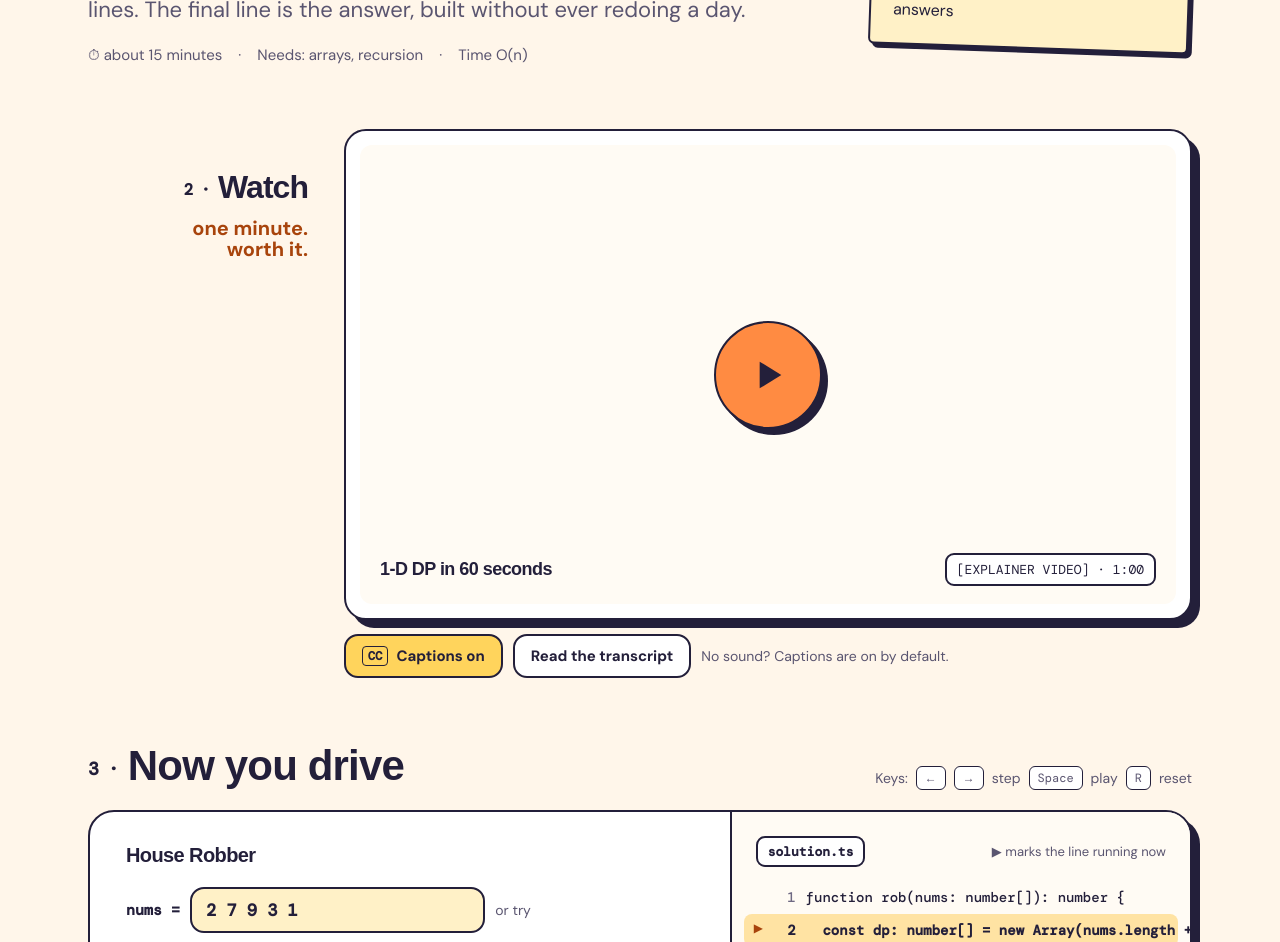
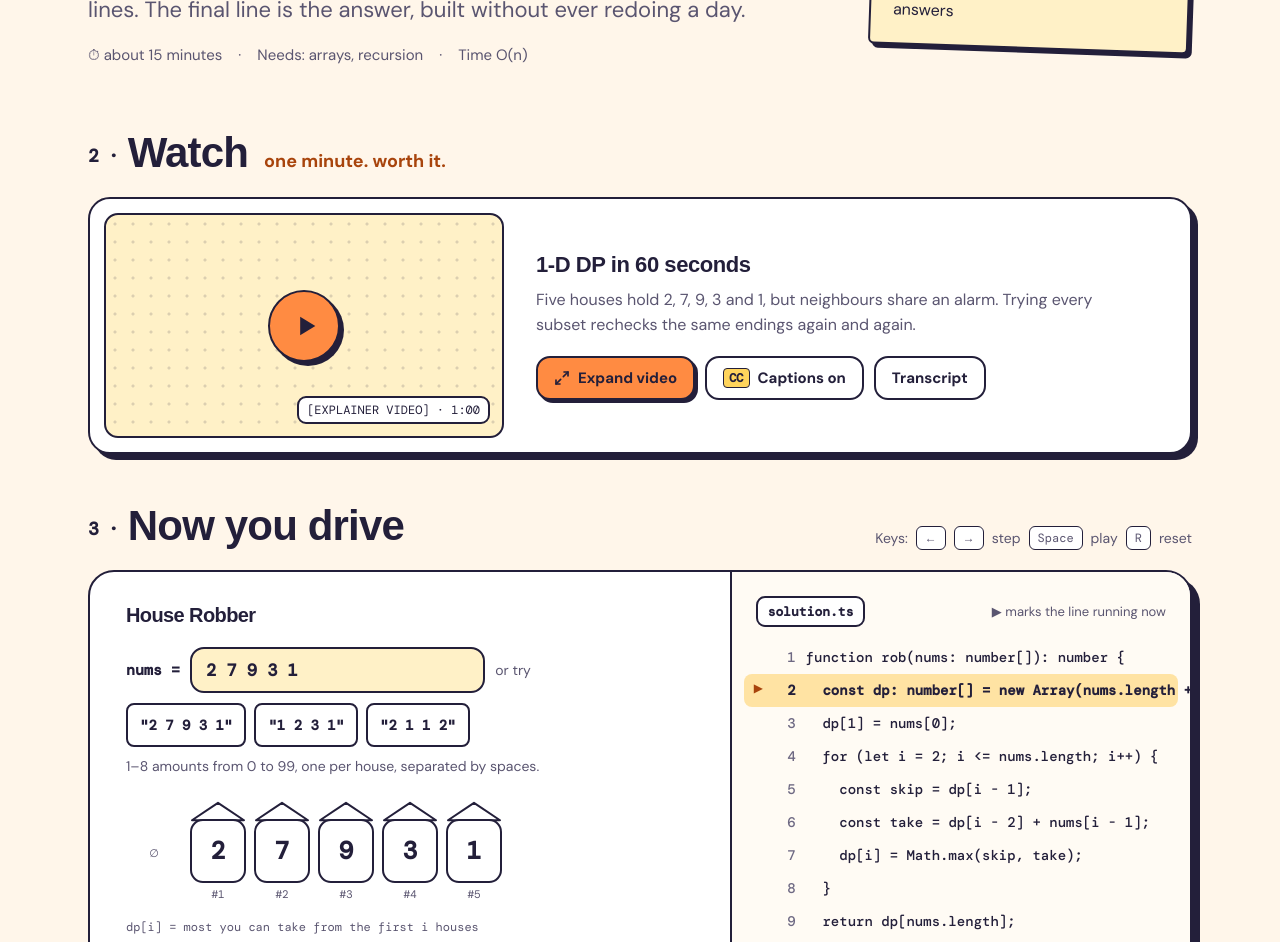
Before and after one commit to rohan-ahire1/pointer, a Next.js app: page /patterns/1-d-dp in a window 1280 px wide. Shown: the part 460-1402 px from the top of the page. Built offline with nearby package versions, Linux system fonts and the light colour scheme; a web font is replaced by a local one.

Commit message:
Redesign the Watch card: poster beside title, teaser and controls

```diff
--- a/components/Lesson/LessonWatch/LessonWatch.module.css
+++ b/components/Lesson/LessonWatch/LessonWatch.module.css
@@ -1,104 +1,137 @@
 .section {
   display: flex;
   flex-direction: column;
-  gap: 24px;
-  padding-bottom: 64px;
+  gap: 20px;
+  padding-bottom: 48px;
 }
 
-@media (min-width: 900px) {
-  .section {
-    flex-direction: row;
-    gap: 36px;
-  }
+.head {
+  display: flex;
+  flex-wrap: wrap;
+  align-items: baseline;
+  gap: 6px 16px;
 }
 
-.eyebrowCol {
-  display: flex;
-  flex-direction: column;
-  gap: 12px;
-  flex: 0 0 auto;
-}
-
-@media (min-width: 900px) {
-  .eyebrowCol {
-    align-items: flex-end;
-    text-align: right;
-    padding-top: 40px;
-    width: 220px;
-  }
-}
-
+/* Matches the Try it / Solve section headings. */
 .heading {
   margin: 0;
   font-weight: 800;
-  font-size: 32px;
+  font-size: clamp(28px, 4vw, 42px);
+  letter-spacing: -0.02em;
 }
 
 .headingIndex {
   font-family: var(--font-mono);
-  font-size: 16px;
+  font-size: 18px;
   vertical-align: middle;
 }
 
-.eyebrow {
-  font-family: var(--font-body);
-  font-size: 20px;
+.note {
+  font-size: 18px;
   font-weight: 700;
-  line-height: 1.05;
   color: var(--pen);
 }
 
-.videoCol {
-  display: flex;
-  flex-direction: column;
-  gap: 14px;
-  min-width: 0;
-  flex: 1 1 auto;
+.card {
+  display: grid;
+  grid-template-columns: minmax(0, 1fr);
+  gap: 18px;
+  padding: 14px;
+  background: var(--card);
+  border: var(--border);
+  border-radius: var(--radius-card);
+  box-shadow: var(--shadow-lg);
 }
 
-.frame {
-  background: var(--card);
-  border: var(--border);
-  border-radius: 22px;
-  box-shadow: var(--shadow-xl);
-  padding: 14px;
+@media (min-width: 768px) {
+  .card {
+    grid-template-columns: minmax(260px, 400px) minmax(0, 1fr);
+    align-items: center;
+    gap: 32px;
+    padding: 14px 32px 14px 14px;
+  }
 }
 
-.placeholder,
+.thumb,
+.thumbButton {
+  display: block;
+  width: 100%;
+  min-width: 0;
+  padding: 0;
+  border: 0;
+  background: none;
+  color: inherit;
+  font: inherit;
+  text-align: left;
+}
+
+.thumbButton {
+  cursor: pointer;
+  border-radius: 14px;
+}
+
+.poster,
 .video {
   position: relative;
+  display: block;
   width: 100%;
   aspect-ratio: 16 / 9;
-  border-radius: 12px;
+  border-radius: 14px;
   overflow: hidden;
-  background: var(--card-2);
 }
 
-.placeholder {
+.poster {
   display: flex;
   align-items: center;
   justify-content: center;
+  border: var(--border);
+  background-color: var(--tint-yellow);
+  background-image: radial-gradient(color-mix(in srgb, var(--line) 16%, transparent) 1.3px, transparent 1.8px);
+  background-size: 18px 18px;
 }
 
-.playButton {
-  width: 108px;
-  height: 108px;
+.playDisc,
+.playDiscLarge {
+  width: 72px;
+  height: 72px;
   border-radius: 50%;
   background: var(--orange);
   border: var(--border);
-  box-shadow: var(--shadow-lg);
+  box-shadow: var(--shadow-md);
   display: flex;
   align-items: center;
   justify-content: center;
+  padding-left: 4px;
   color: var(--on-accent);
-  cursor: default;
+  transition: transform var(--dur-fast) ease, box-shadow var(--dur-fast) ease;
 }
 
-.placeholderFooter {
+.playDiscLarge {
+  width: 108px;
+  height: 108px;
+  box-shadow: var(--shadow-lg);
+}
+
+.thumbButton:hover .playDisc {
+  transform: translate(-2px, -2px);
+  box-shadow: var(--shadow-lg);
+}
+
+@media (prefers-reduced-motion: reduce) {
+  .playDisc {
+    transition: none;
+  }
+
+  .thumbButton:hover .playDisc {
+    transform: none;
+  }
+}
+
+.posterFooter {
   position: absolute;
-  left: 20px;
-  bottom: 18px;
-  right: 20px;
+  left: 12px;
+  right: 12px;
+  bottom: 12px;
   display: flex;
   flex-wrap: wrap;
   justify-content: space-between;
@@ -106,19 +139,48 @@
   gap: 8px;
 }
 
-.videoTitle {
-  font-size: 18px;
+.posterTitle {
+  font-size: 21px;
   font-weight: 700;
 }
 
-.placeholderBadge {
+.posterBadge {
+  margin-left: auto;
   font-family: var(--font-mono);
-  font-size: 13px;
-  padding: 6px 10px;
+  font-size: 12px;
+  padding: 4px 8px;
   background: var(--card);
   border: var(--border);
   border-radius: 9px;
   white-space: nowrap;
+}
+
+.info {
+  display: flex;
+  flex-direction: column;
+  align-items: flex-start;
+  gap: 10px;
+  min-width: 0;
+}
+
+.title {
+  margin: 0;
+  font-size: 22px;
+  font-weight: 800;
+  line-height: 1.2;
+  letter-spacing: -0.02em;
+}
+
+.teaser {
+  margin: 0 0 8px;
+  max-width: 52ch;
+  font-size: 16px;
+  line-height: 1.55;
+  color: var(--muted);
+  display: -webkit-box;
+  -webkit-line-clamp: 3;
+  -webkit-box-orient: vertical;
+  overflow: hidden;
 }
 
 .controlsRow {
@@ -128,8 +190,8 @@
   align-items: center;
 }
 
-.ccButton,
-.ccButtonActive {
+.expandButton,
+.ghostButton {
   min-height: 44px;
   padding: 0 16px;
   display: flex;
@@ -143,12 +205,14 @@
   background: var(--card);
 }
 
-.ccButtonActive {
-  background: var(--yellow);
+.expandButton {
+  background: var(--orange);
   color: var(--on-accent);
+  box-shadow: var(--shadow-sm);
 }
 
-.ccBadge {
+.ccBadge,
+.ccBadgeOn {
   font-family: var(--font-mono);
   font-size: 12px;
   padding: 1px 5px;
@@ -156,20 +220,9 @@
   border-radius: 4px;
 }
 
-.transcriptButton {
-  min-height: 44px;
-  padding: 0 16px;
-  background: var(--card);
-  border: var(--border);
-  border-radius: var(--radius-btn);
-  color: var(--ink);
-  font-size: 15px;
-  font-weight: 700;
-}
-
-.hint {
-  font-size: 14px;
-  color: var(--muted);
+.ccBadgeOn {
+  background: var(--yellow);
+  color: var(--on-accent);
 }
 
 .transcript {
@@ -187,3 +240,45 @@
 .transcriptLine {
   margin: 0;
 }
+
+.dialog {
+  width: min(1100px, 94vw);
+  max-width: none;
+  padding: 0;
+  background: var(--card);
+  color: var(--ink);
+  border: var(--border);
+  border-radius: 22px;
+  box-shadow: var(--shadow-xl);
+}
+
+.dialog::backdrop {
+  background: rgb(20 16 40 / 0.7);
+}
+
+.dialogInner {
+  display: flex;
+  flex-direction: column;
+  align-items: flex-end;
+  gap: 12px;
+  padding: 14px;
+}
+
+.dialogInner > * {
+  width: 100%;
+}
+
+.dialogInner > .closeButton {
+  width: auto;
+}
+
+.closeButton {
+  min-height: 44px;
+  padding: 0 18px;
+  background: var(--card);
+  border: var(--border);
+  border-radius: var(--radius-btn);
+  color: var(--ink);
+  font-size: 15px;
+  font-weight: 700;
+}
--- a/components/Lesson/LessonWatch/LessonWatch.tsx
+++ b/components/Lesson/LessonWatch/LessonWatch.tsx
@@ -1,6 +1,6 @@
 "use client";
 
-import { useId, useState } from "react";
+import { useEffect, useId, useRef, useState } from "react";
 import type { PatternVideo } from "@/content";
 import styles from "./LessonWatch.module.css";
 
@@ -32,54 +32,87 @@ function formatTimestamp(seconds: number): string {
 export function LessonWatch({ video, title }: LessonWatchProps) {
   const [captions, setCaptions] = useState(true);
   const [transcriptOpen, setTranscriptOpen] = useState(false);
+  const [expanded, setExpanded] = useState(false);
   const transcriptId = useId();
+  const dialogRef = useRef<HTMLDialogElement>(null);
+
+  // Native <dialog>: showModal gives the focus trap, Esc-to-close and inert
+  // background for free; focus returns to the Expand button on close.
+  useEffect(() => {
+    const dialog = dialogRef.current;
+    if (!dialog) return;
+    if (expanded && !dialog.open) dialog.showModal();
+    if (!expanded && dialog.open) dialog.close();
+  }, [expanded]);
 
   const placeholderVideo = isPlaceholder(video.src);
   const placeholderCaptions = isPlaceholder(video.captions);
 
-  return (
-    <section id="watch" aria-labelledby="watch-h" className={styles.section}>
-      <div className={styles.eyebrowCol}>
-        <h2 id="watch-h" className={`soft ${styles.heading}`}>
-          <span className={styles.headingIndex}>2 · </span>Watch
-        </h2>
-        <span aria-hidden="true" className={styles.eyebrow}>
-          one minute.
-          <br />
-          worth it.
+  const duration = formatTimestamp(video.durationSec);
+  const teaser = video.transcript[0]?.text;
+
+  const placeholderPoster = (large: boolean) => (
+    <span className={styles.poster}>
+      <span className={large ? styles.playDiscLarge : styles.playDisc}>
+        <PlayIcon size={large ? 40 : 28} />
       </span>
-      </div>
+      <span className={styles.posterFooter}>
+        {large && <span className={`soft ${styles.posterTitle}`}>{title}</span>}
+        <span className={styles.posterBadge}>[EXPLAINER VIDEO] · {duration}</span>
+      </span>
+    </span>
+  );
 
-      <div className={styles.videoCol}>
-        <div className={styles.frame}>
-          {placeholderVideo ? (
-            <div className={styles.placeholder} role="img" aria-label={`${title} — explainer video not yet available`}>
-              <button type="button" disabled aria-hidden="true" className={styles.playButton}>
-                <PlayIcon />
-              </button>
-              <div className={styles.placeholderFooter}>
-                <span className={`soft ${styles.videoTitle}`}>{title}</span>
-                <span className={styles.placeholderBadge}>[EXPLAINER VIDEO] · {formatTimestamp(video.durationSec)}</span>
-              </div>
-            </div>
-          ) : (
+  const realVideo = (
     <video controls className={styles.video}>
       <source src={video.src} />
       {!placeholderCaptions && (
         <track kind="captions" src={video.captions} srcLang="en" label="English" default={captions} />
       )}
     </video>
-          )}
+  );
+
+  return (
+    <section id="watch" aria-labelledby="watch-h" className={styles.section}>
+      <div className={styles.head}>
+        <h2 id="watch-h" className={`soft ${styles.heading}`}>
+          <span className={styles.headingIndex}>2 · </span>Watch
+        </h2>
+        <span aria-hidden="true" className={styles.note}>
+          one minute. worth it.
+        </span>
       </div>
 
+      <div className={styles.card}>
+        {placeholderVideo ? (
+          <button
+            type="button"
+            onClick={() => setExpanded(true)}
+            aria-label={`${title} — explainer video not yet available. Open larger`}
+            className={styles.thumbButton}
+          >
+            {placeholderPoster(false)}
+          </button>
+        ) : (
+          <div className={styles.thumb}>{realVideo}</div>
+        )}
+
+        <div className={styles.info}>
+          <h3 className={`soft ${styles.title}`}>{title}</h3>
+          {teaser && <p className={styles.teaser}>{teaser}</p>}
+
           <div className={styles.controlsRow}>
+            <button type="button" onClick={() => setExpanded(true)} className={styles.expandButton}>
+              <ExpandIcon />
+              Expand video
+            </button>
             <button
               type="button"
               onClick={() => setCaptions((c) => !c)}
               aria-pressed={captions}
-            className={captions ? styles.ccButtonActive : styles.ccButton}
+              className={styles.ghostButton}
             >
-            <span className={styles.ccBadge}>CC</span>
+              <span className={captions ? styles.ccBadgeOn : styles.ccBadge}>CC</span>
               {captions ? "Captions on" : "Captions off"}
             </button>
             <button
@@ -87,11 +120,12 @@ export function LessonWatch({ video, title }: LessonWatchProps) {
               onClick={() => setTranscriptOpen((t) => !t)}
               aria-expanded={transcriptOpen}
               aria-controls={transcriptId}
-            className={styles.transcriptButton}
+              className={styles.ghostButton}
             >
-            {transcriptOpen ? "Hide transcript" : "Read the transcript"}
+              {transcriptOpen ? "Hide transcript" : "Transcript"}
             </button>
-          <span className={styles.hint}>No sound? Captions are on by default.</span>
+          </div>
+        </div>
       </div>
 
       {transcriptOpen && (
@@ -103,15 +137,42 @@ export function LessonWatch({ video, title }: LessonWatchProps) {
           ))}
         </div>
       )}
+
+      <dialog
+        ref={dialogRef}
+        className={styles.dialog}
+        aria-label={`${title} — expanded video`}
+        onClose={() => setExpanded(false)}
+        onClick={(e) => {
+          if (e.target === e.currentTarget) setExpanded(false);
+        }}
+      >
+        <div className={styles.dialogInner}>
+          <button type="button" onClick={() => setExpanded(false)} className={styles.closeButton}>
+            Close
+          </button>
+          {expanded && (placeholderVideo ? placeholderPoster(true) : realVideo)}
         </div>
+      </dialog>
     </section>
   );
 }
 
-function PlayIcon() {
+function PlayIcon({ size }: { size: number }) {
   return (
-    <svg width="40" height="40" viewBox="0 0 24 24" fill="currentColor" aria-hidden="true">
+    <svg width={size} height={size} viewBox="0 0 24 24" fill="currentColor" aria-hidden="true">
       <polygon points="7 4 20 12 7 20 7 4" />
     </svg>
   );
 }
+
+function ExpandIcon() {
+  return (
+    <svg width="16" height="16" viewBox="0 0 24 24" fill="none" stroke="currentColor" strokeWidth="2.5" strokeLinecap="round" strokeLinejoin="round" aria-hidden="true">
+      <polyline points="15 3 21 3 21 9" />
+      <polyline points="9 21 3 21 3 15" />
+      <line x1="21" y1="3" x2="14" y2="10" />
+      <line x1="3" y1="21" x2="10" y2="14" />
+    </svg>
+  );
+}
```
Lines whose indentation alone changed are shown as unchanged.
